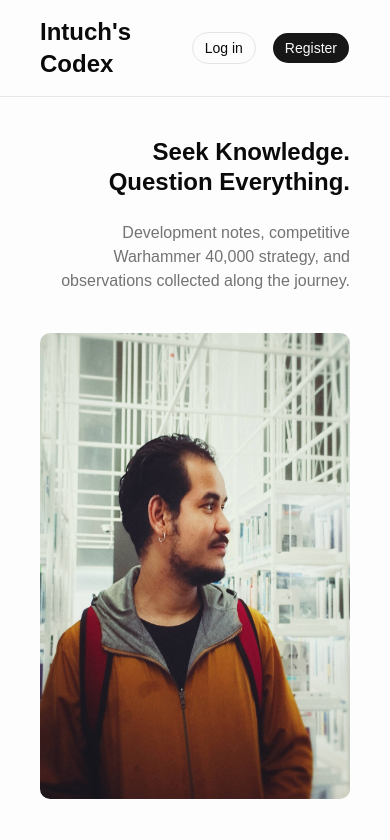
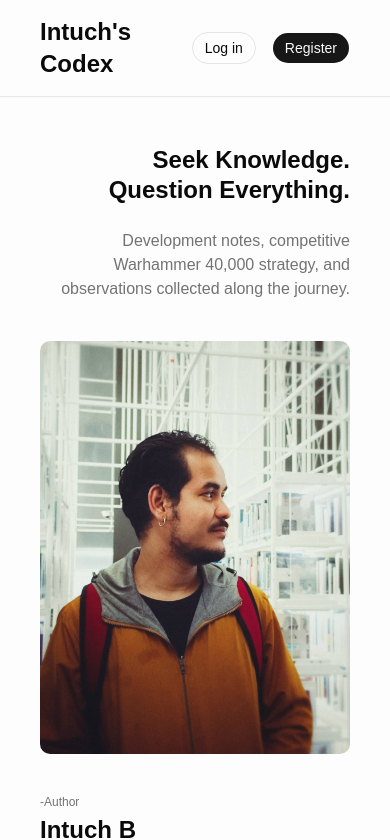
Before and after one commit to Intuch-bu/intuchs-codex, a React (Vite) app: page / in a window 390 px wide. Shown: the top 840 px of the page. Built offline with nearby package versions, Linux system fonts and the light colour scheme.

Commit message:
style(heroSection): adjust padding and image styling for better responsiveness

```diff
--- a/src/components/heroSection.jsx
+++ b/src/components/heroSection.jsx
@@ -3,7 +3,7 @@ import heroImg from "@/assets/hero.jpg";
 function HeroSection() {
   return (
     <section className="w-full">
-      <div className="mx-auto flex max-w-[1366px] flex-col items-center justify-center gap-10 px-10 py-10 lg:flex-row lg:gap-8">
+      <div className="mx-auto flex max-w-[1366px] flex-col items-center justify-center gap-10 px-10 py-12 lg:flex-row lg:gap-8">
         <div className="max-w-sm text-right">
           <h1 className="text-2xl font-bold leading-tight lg:text-3xl">
             Seek Knowledge.
@@ -17,7 +17,7 @@ function HeroSection() {
         </div>
 
         <img
-          className="w-[340px] h-[466px] rounded-lg"
+          className="w-full max-w-[340px] h-auto rounded-lg object-contain"
           src={heroImg}
           alt="Hero"
         />
```
